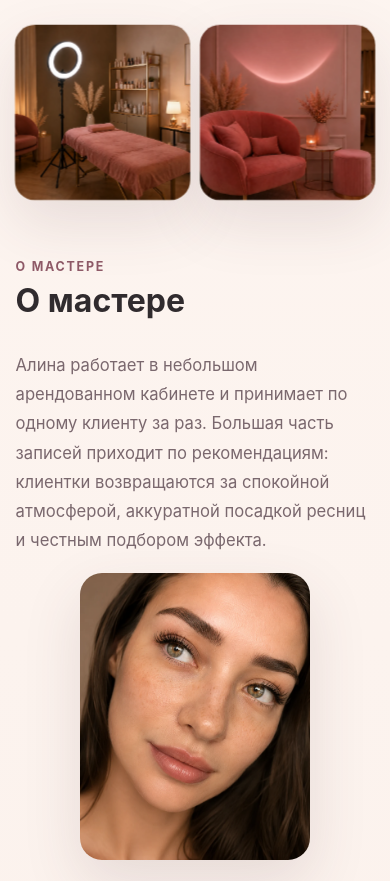
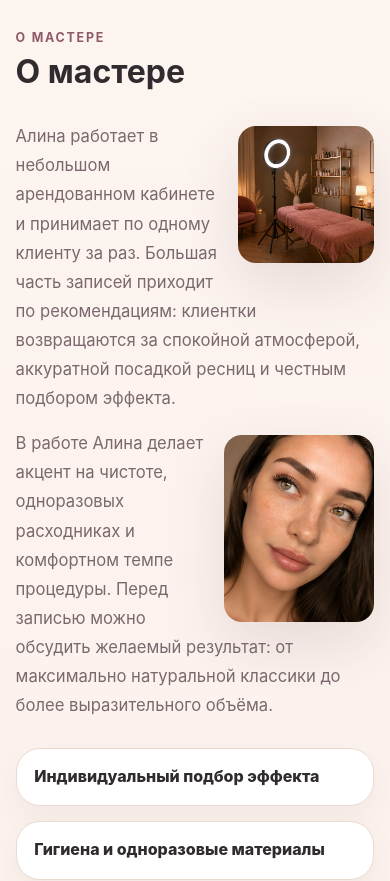
Before and after one commit to akaAlexey/shurina-lash-studio, a Vue app: page / in a window 390 px wide. Shown: the part 1380-2261 px from the top of the page. Built offline with nearby package versions, Linux system fonts and the light colour scheme.

Commit message:
Refine mobile about text wrap imagery

```diff
--- a/src/components/sections/AboutSection.vue
+++ b/src/components/sections/AboutSection.vue
@@ -24,15 +24,18 @@ const cards = [
         <SectionTitle eyebrow="О мастере" title="О мастере" />
         <div class="about-section__text">
           <p>
+            <img
+              class="about-section__text-room"
+              :src="studioRoom"
+              alt="Небольшой кабинет студии"
+            />
             Алина работает в небольшом арендованном кабинете и принимает по одному
             клиенту за раз. Большая часть записей приходит по рекомендациям: клиентки
             возвращаются за спокойной атмосферой, аккуратной посадкой ресниц и честным
             подбором эффекта.
           </p>
-          <figure class="about-section__inline-portrait">
-            <img :src="alinaCloseup" alt="Алина за работой" />
-          </figure>
           <p>
+            <img class="about-section__inline-portrait" :src="alinaCloseup" alt="Алина за работой" />
             В работе Алина делает акцент на чистоте, одноразовых расходниках и комфортном
             темпе процедуры. Перед записью можно обсудить желаемый результат: от
             максимально натуральной классики до более выразительного объёма.
@@ -126,9 +129,12 @@ const cards = [
   display: none;
 }
 
-.about-section__inline-portrait img {
-  width: 100%;
-  height: 100%;
+.about-section__text-room {
+  display: none;
+}
+
+.about-section__inline-portrait,
+.about-section__text-room {
   object-fit: cover;
 }
 
@@ -168,10 +174,8 @@ const cards = [
 
 @media (max-width: 640px) {
   .about-section__media {
-    display: grid;
+    display: none;
     min-height: auto;
-    grid-template-columns: repeat(2, minmax(0, 1fr));
-    gap: 0.8rem;
   }
 
   .about-section__main-image,
@@ -194,13 +198,29 @@ const cards = [
 
   .about-section__inline-portrait {
     display: block;
+    float: right;
     overflow: hidden;
-    width: min(68%, 230px);
+    width: min(42%, 150px);
     aspect-ratio: 4 / 5;
-    justify-self: center;
-    border-radius: 22px;
+    border-radius: 18px;
     box-shadow: var(--shadow-soft);
-    margin: 0.1rem 0;
+    margin: 0.35rem 0 0.6rem 1rem;
+  }
+
+  .about-section__text-room {
+    display: block;
+    float: right;
+    width: min(38%, 142px);
+    aspect-ratio: 1 / 1;
+    border-radius: 18px;
+    box-shadow: var(--shadow-soft);
+    margin: 0.25rem 0 0.55rem 1rem;
+  }
+
+  .about-section__text p::after {
+    content: '';
+    display: block;
+    clear: both;
   }
 
   .about-section__cards {
```
